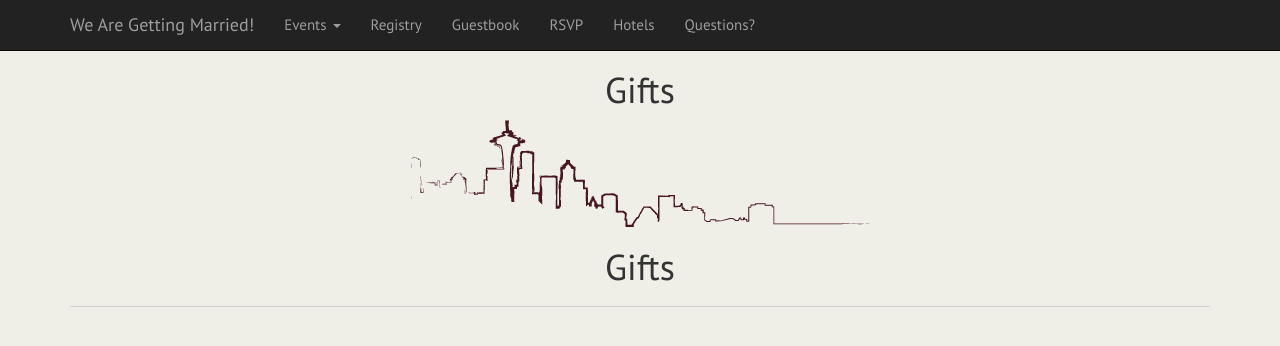
After one commit to jsayles/wedding, a Django app: template wedding/templates/gifts.html in a window 1280 px wide. The commit adds this page. Shown: the top 346 px of the page. Run offline with Django 3.2, Linux system fonts and the light colour scheme; the template is opened without the code that fills it, so the values that code supplies are empty; some libraries are stand-ins or nearby versions.

Commit message:
updated reception text and new blank gift page

```diff
--- /dev/null
+++ b/wedding/templates/gifts.html
@@ -0,0 +1,9 @@
+{% extends "base.html" %}
+
+{% block title %}Gifts{% endblock %}
+{% block nav_admin %}active{% endblock %}
+
+{% block content %}
+<h1>Gifts</h1>
+
+{% endblock %}
--- a/wedding/templates/reception.html
+++ b/wedding/templates/reception.html
@@ -25,7 +25,7 @@
 	<div class="row">
 		<div class="col-sm-4 col-sm-offset-4">
 			<p class="text-left">
-				Saturday, September 5th, 2015<br/>
+				Saturday, October 10th, 2015<br/>
 				7:00 pm – Late<br/>
 				The Purple<br/>
 				634 NW 48th St<br/>
```
